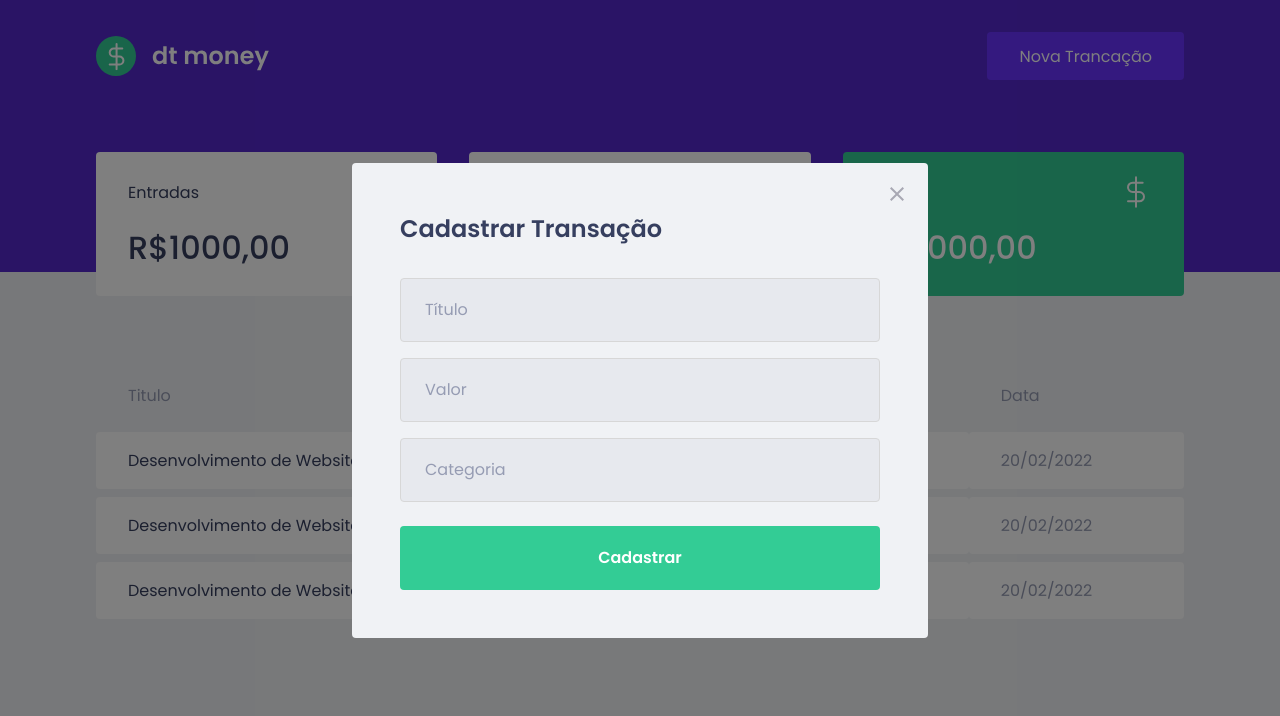
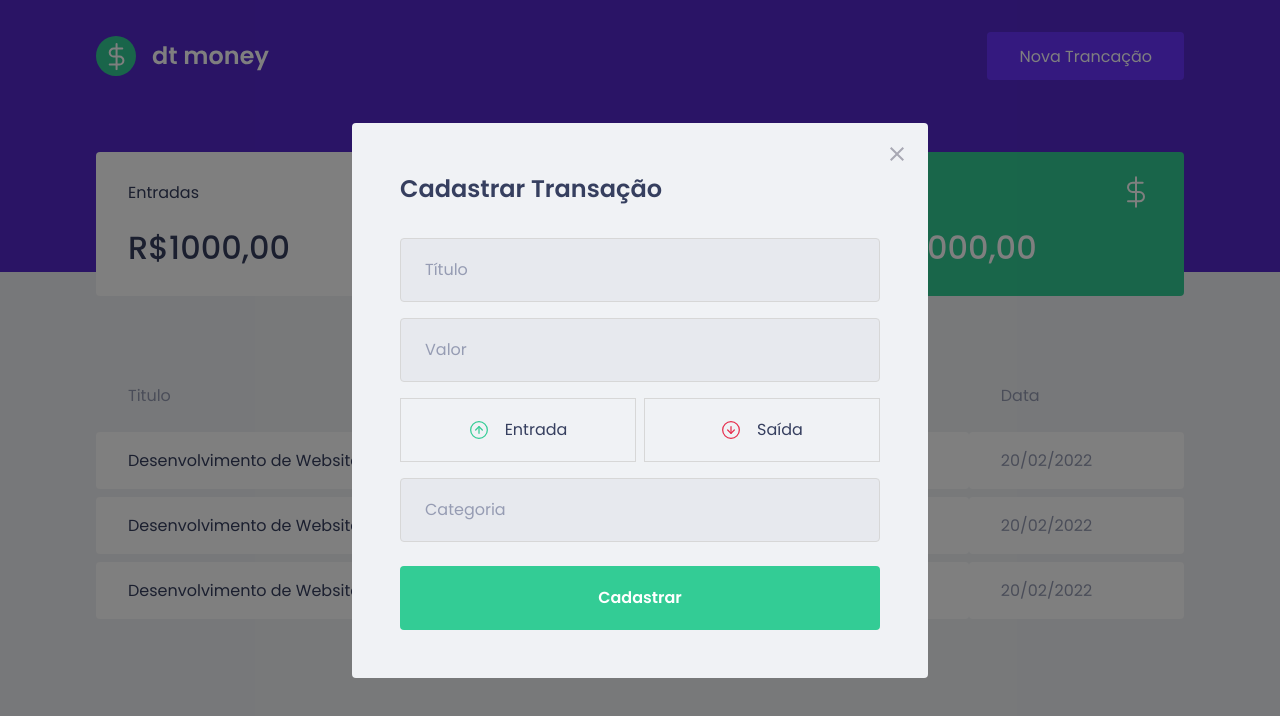
Before and after one commit to thiagocdn/dtmoney-ignite-reactjs, a React (Create React App) app: page / in a window 1280 px wide. Both pictures are taken after a click on the button "Nova Trancação". Shown: the top 716 px of the page. Built offline with nearby package versions, Linux system fonts and the light colour scheme; no server answers; what miragejs would draw is missing.

Commit message:
Criado estrutura dos botoes do formulario

```diff
--- a/package.json
+++ b/package.json
@@ -6,6 +6,7 @@
     "@types/react-modal": "^3.13.1",
     "axios": "^0.26.1",
     "miragejs": "^0.1.43",
+    "polished": "^4.2.0",
     "react": "^18.0.0",
     "react-dom": "^18.0.0",
     "react-modal": "^3.14.4",
--- a/src/components/NewTransactionModal/index.tsx
+++ b/src/components/NewTransactionModal/index.tsx
@@ -1,6 +1,8 @@
 import ReactModal from "react-modal";
 import closeImg from "../../assets/close.svg"
-import { Container } from "./styles";
+import incomeImg from "../../assets/income.svg"
+import outcomeImg from "../../assets/outcome.svg"
+import { Container, TransactionTypeContainer } from "./styles";
 
 interface NewTransactionModalProps {
   isOpen: boolean;
@@ -34,6 +36,23 @@
           type="number"
           placeholder="Valor"
         />
+
+        <TransactionTypeContainer>
+          <button
+            type="button"
+          >
+            <img src={incomeImg} alt="Entrada" />
+            <span>Entrada</span>
+          </button>
+
+          <button
+            type="button"
+          >
+            <img src={outcomeImg} alt="Saída" />
+            <span>Saída</span>
+          </button>
+        </TransactionTypeContainer>
+
         <input
           placeholder="Categoria"
         />
--- a/src/components/NewTransactionModal/styles.ts
+++ b/src/components/NewTransactionModal/styles.ts
@@ -1,4 +1,5 @@
 import styled from 'styled-components';
+import { darken } from 'polished'
 
 export const Container = styled.form`
   h2 {
@@ -47,3 +48,39 @@
     }
   }
 `;
+
+export const TransactionTypeContainer = styled.div`
+  margin: 1rem 0;
+  display: grid;
+  grid-template-columns: 1fr 1fr;
+  gap: 0.5rem;
+
+  button {
+    height: 4rem;
+    border: 1px solid #d7d7d7;
+
+    background: transparent;
+
+    display: flex;
+    align-items: center;
+    justify-content: center;
+
+    transition: border-color 0.2s;
+
+    &:hover {
+      border-color: ${darken(0.1, '#d7d7d7')};
+    }
+
+    img {
+      width: 20px;
+      height: 20px;
+    }
+
+    span {
+      display: inline-block;
+      margin-left: 1rem;
+      font-size: 1rem;
+      color: var(--text-title);
+    }
+  }
+`
```
Also changed, not shown: 1 other file (tests, documents, lock files or other folders).
